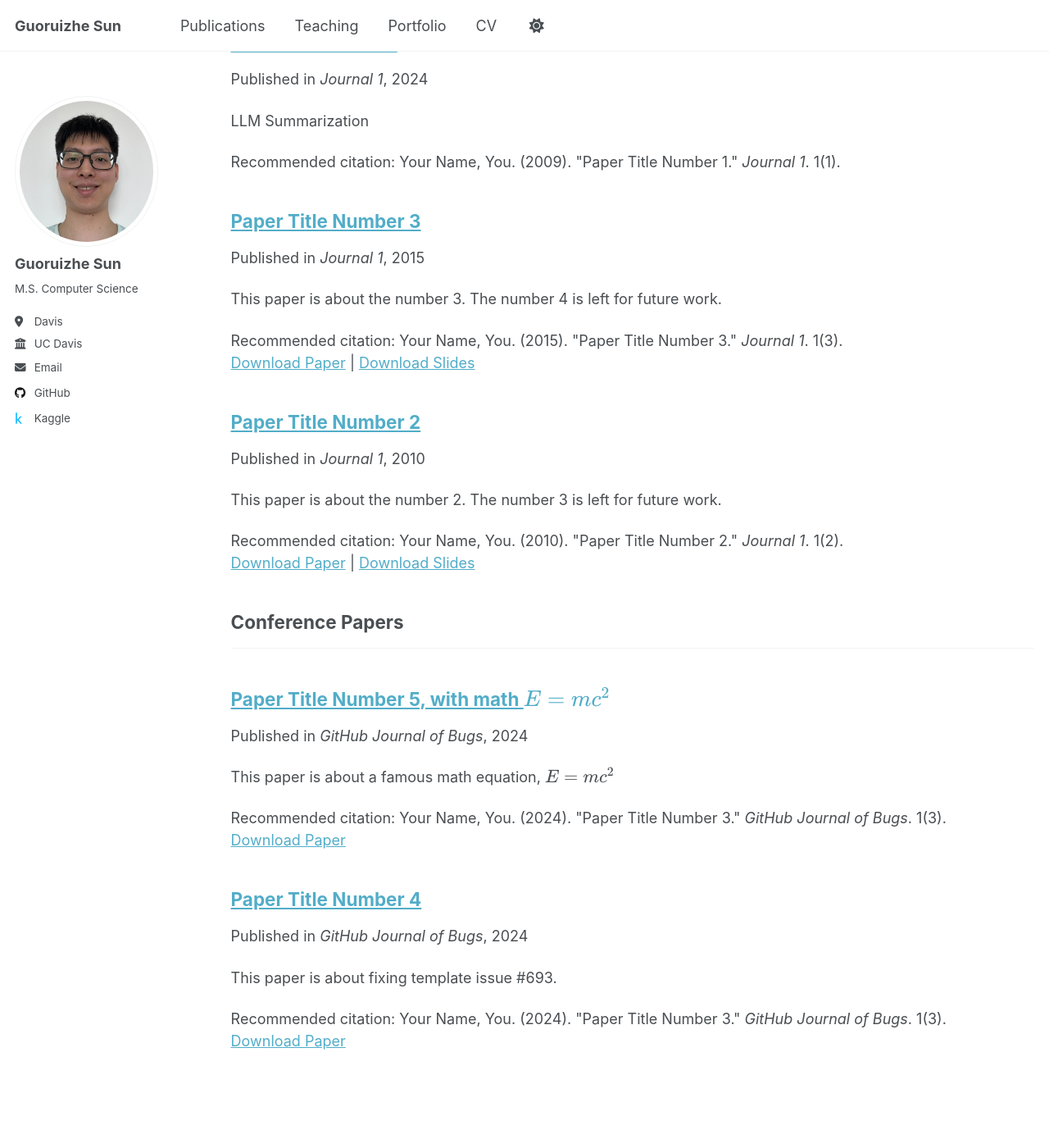
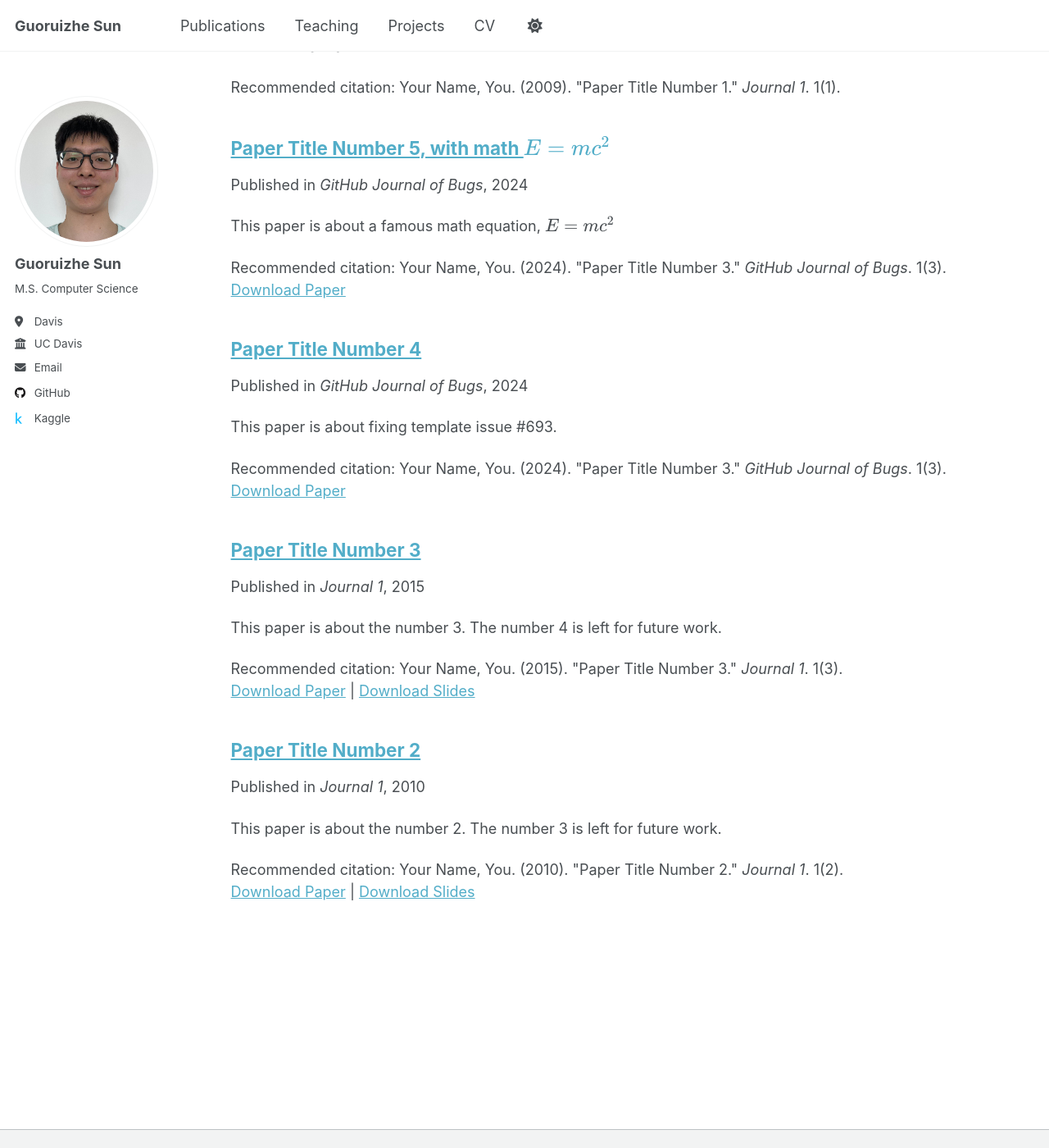
Before and after one commit to alaister123/alaister123.github.io, a Jekyll site: the page built from _pages/publications.html, in a window 1280 px wide and 1400 px high, scrolled down 252 px. Shown: the whole window at 82% size. Built offline with Jekyll 4.4.1, drawn with Linux system fonts in a browser that asks for light colours; a script that is not in the unit is left out; part of the change alters nothing that is shown.

Commit message:
pub edits

```diff
--- a/_data/navigation.yml
+++ b/_data/navigation.yml
@@ -17,7 +17,7 @@ main:
   - title: "Teaching"
     url: /teaching/
 
-  - title: "Portfolio"
+  - title: "Projects"
     url: /portfolio/
 
   # - title: "Blog Posts"
--- a/_pages/publications.html
+++ b/_pages/publications.html
@@ -5,29 +5,7 @@ permalink: /publications/
 author_profile: true
 ---
 
-{% if site.author.googlescholar %}
-  <div class="wordwrap">You can also find my articles on <a href="{{site.author.googlescholar}}">my Google Scholar profile</a>.</div>
-{% endif %}
-
 {% include base_path %}
-
-<!-- New style rendering if publication categories are defined -->
-{% if site.publication_category %}
-  {% for category in site.publication_category  %}
-    {% assign title_shown = false %}
-    {% for post in site.publications reversed %}
-      {% if post.category != category[0] %}
-        {% continue %}
-      {% endif %}
-      {% unless title_shown %}
-        <h2>{{ category[1].title }}</h2><hr />
-        {% assign title_shown = true %}
-      {% endunless %}
-      {% include archive-single.html %}
-    {% endfor %}
-  {% endfor %}
-{% else %}
-  {% for post in site.publications reversed %}
-    {% include archive-single.html %}
-  {% endfor %}
-{% endif %}
+{% for post in site.publications reversed %}
+  {% include archive-single.html %}
+{% endfor %}
--- a/_publications/summacoz.md
+++ b/_publications/summacoz.md
@@ -1,7 +1,7 @@
 ---
 title: "SummaCoz: A Dataset for Improving the Interpretability of Factual Consistency Detection for Summarization"
-collection: conference
-category: manuscripts
+collection: publications
+category: conferences
 permalink: /publication/summacoz
 excerpt: 'LLM Summarization'
 date: 2024-10-01
```
